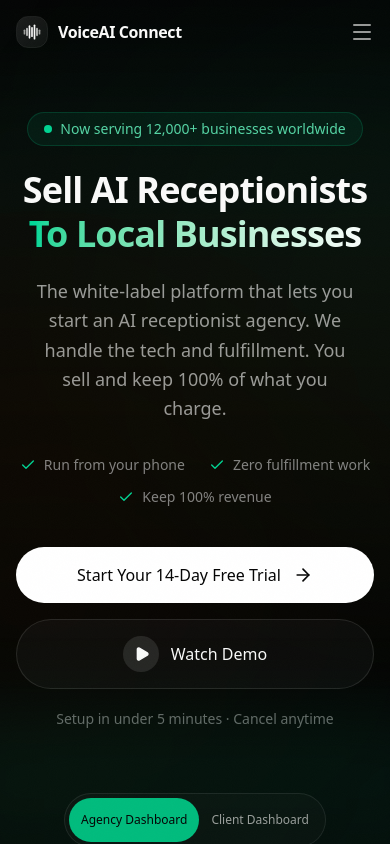
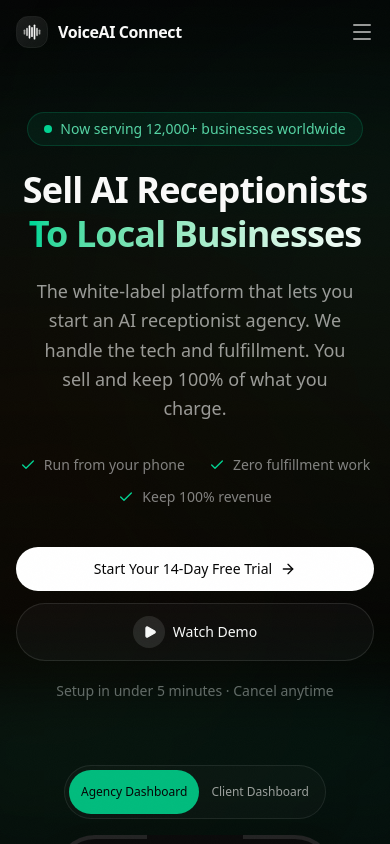
Before and after one commit to gibsonthompson/voiceai-connect, a Next.js app: page / in a window 390 px wide. Shown: the top 844 px of the page. Built offline with nearby package versions, Linux system fonts and the light colour scheme.

Commit message:
Optimize hero buttons for mobile

```diff
--- a/app/page.tsx
+++ b/app/page.tsx
@@ -184,21 +184,21 @@ export default function LandingPage() {
               ))}
             </div>
 
-            {/* CTA buttons */}
-            <div className="mt-10 sm:mt-12 flex flex-col sm:flex-row items-center justify-center gap-4">
+            {/* CTA buttons - Mobile optimized */}
+            <div className="mt-10 sm:mt-12 flex flex-col sm:flex-row items-center justify-center gap-3 sm:gap-4">
               <Link
                 href="/signup"
-                className="group relative w-full sm:w-auto inline-flex items-center justify-center gap-3 rounded-full bg-white px-6 sm:px-8 py-4 text-base font-medium text-[#050505] transition-all hover:bg-[#fafaf9] hover:scale-[1.02] hover:shadow-xl hover:shadow-white/10 active:scale-[0.98]"
+                className="group relative w-full sm:w-auto inline-flex items-center justify-center gap-2 sm:gap-3 rounded-full bg-white px-5 sm:px-8 py-3 sm:py-4 text-sm sm:text-base font-medium text-[#050505] transition-all hover:bg-[#fafaf9] hover:scale-[1.02] hover:shadow-xl hover:shadow-white/10 active:scale-[0.98]"
               >
                 <span>Start Your 14-Day Free Trial</span>
-                <ArrowRight className="h-5 w-5 transition-transform group-hover:translate-x-1" />
+                <ArrowRight className="h-4 w-4 sm:h-5 sm:w-5 transition-transform group-hover:translate-x-1" />
               </Link>
               <button
                 onClick={() => document.getElementById('demo')?.scrollIntoView({ behavior: 'smooth' })}
-                className="group w-full sm:w-auto inline-flex items-center justify-center gap-3 rounded-full border border-white/10 bg-white/[0.03] px-6 sm:px-8 py-4 text-base font-medium text-[#fafaf9] transition-all hover:bg-white/[0.06] hover:border-white/20"
+                className="group w-full sm:w-auto inline-flex items-center justify-center gap-2 sm:gap-3 rounded-full border border-white/10 bg-white/[0.03] px-5 sm:px-8 py-3 sm:py-4 text-sm sm:text-base font-medium text-[#fafaf9] transition-all hover:bg-white/[0.06] hover:border-white/20"
               >
-                <span className="flex h-9 w-9 items-center justify-center rounded-full bg-white/10 group-hover:bg-white/20 transition-colors">
-                  <Play className="h-4 w-4 fill-current ml-0.5" />
+                <span className="flex h-8 w-8 sm:h-9 sm:w-9 items-center justify-center rounded-full bg-white/10 group-hover:bg-white/20 transition-colors">
+                  <Play className="h-3.5 w-3.5 sm:h-4 sm:w-4 fill-current ml-0.5" />
                 </span>
                 <span>Watch Demo</span>
               </button>
@@ -1318,10 +1318,10 @@ export default function LandingPage() {
               <div className="mt-8 sm:mt-10">
                 <Link
                   href="/signup"
-                  className="group inline-flex items-center justify-center gap-3 rounded-full bg-white px-8 py-4 text-base font-medium text-[#050505] transition-all hover:bg-[#fafaf9] hover:scale-[1.02] hover:shadow-xl hover:shadow-white/10 active:scale-[0.98]"
+                  className="group inline-flex items-center justify-center gap-2 sm:gap-3 rounded-full bg-white px-6 sm:px-8 py-3 sm:py-4 text-sm sm:text-base font-medium text-[#050505] transition-all hover:bg-[#fafaf9] hover:scale-[1.02] hover:shadow-xl hover:shadow-white/10 active:scale-[0.98]"
                 >
                   Start Your Free Trial
-                  <ArrowRight className="h-5 w-5 transition-transform group-hover:translate-x-1" />
+                  <ArrowRight className="h-4 w-4 sm:h-5 sm:w-5 transition-transform group-hover:translate-x-1" />
                 </Link>
               </div>
 
```
